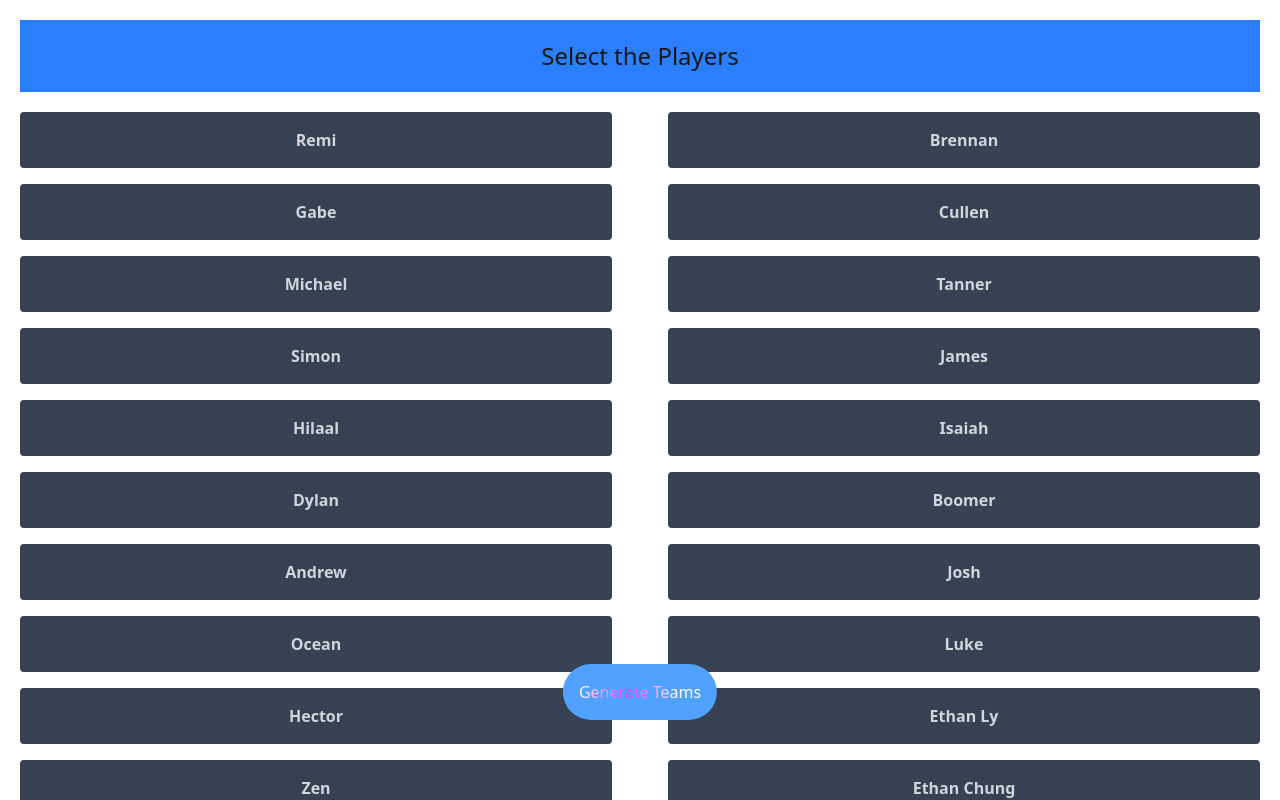
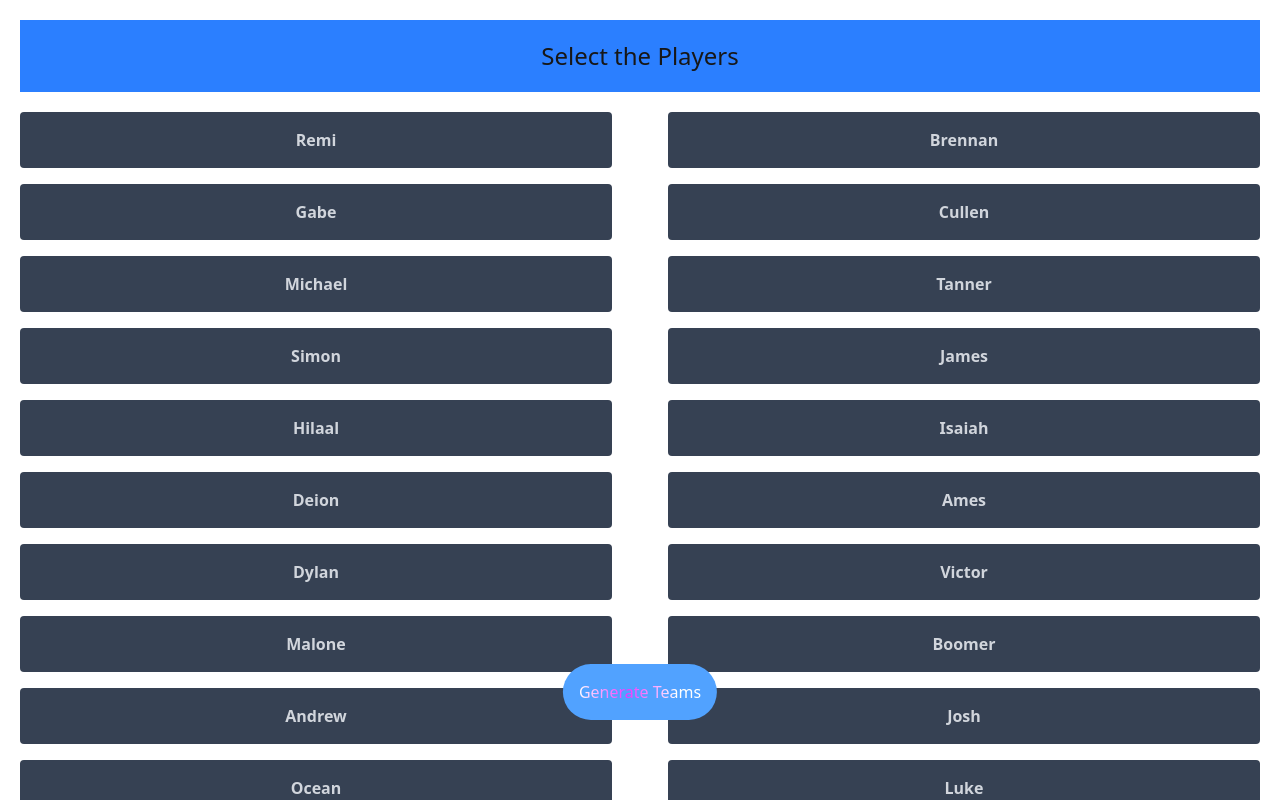
Before and after one commit to lmkarger/Lakeside-Team-Randomizer, a Next.js app: page / in a window 1280 px wide. Shown: the top 800 px of the page. Built offline with nearby package versions, Linux system fonts and the light colour scheme.

Commit message:
Added new players

```diff
--- a/app/page.tsx
+++ b/app/page.tsx
@@ -13,7 +13,11 @@ const player_vals: { [key: string]: number } = {
   "James": 4,
   "Hilaal": 4,
   "Isaiah": 4,
+  "Deion": 4,
+  "Ames": 4,
   "Dylan": 4,
+  "Victor": 3,
+  "Malone": 3,
   "Boomer": 3,
   "Andrew": 3,
   "Josh": 3,
```
